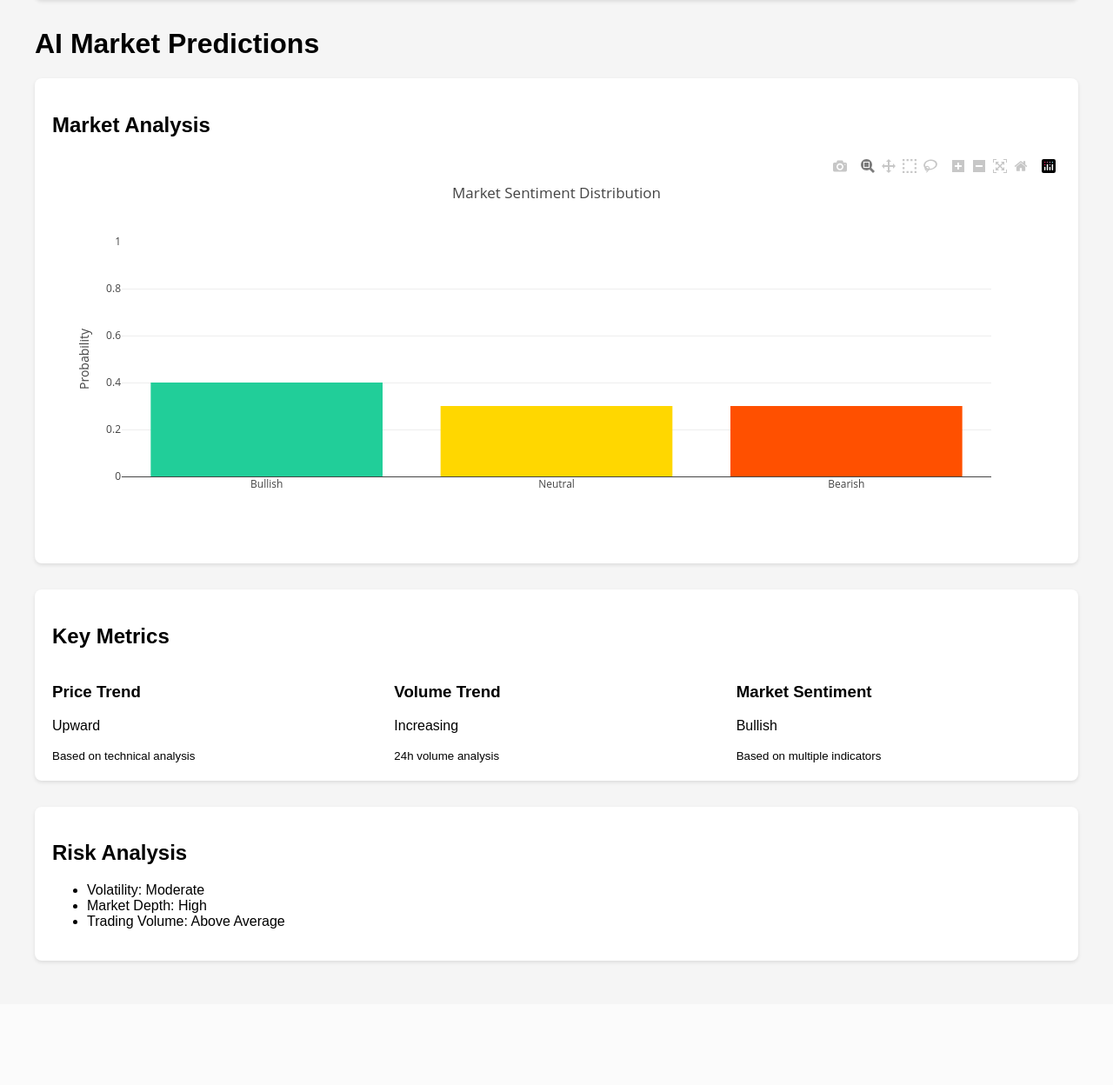
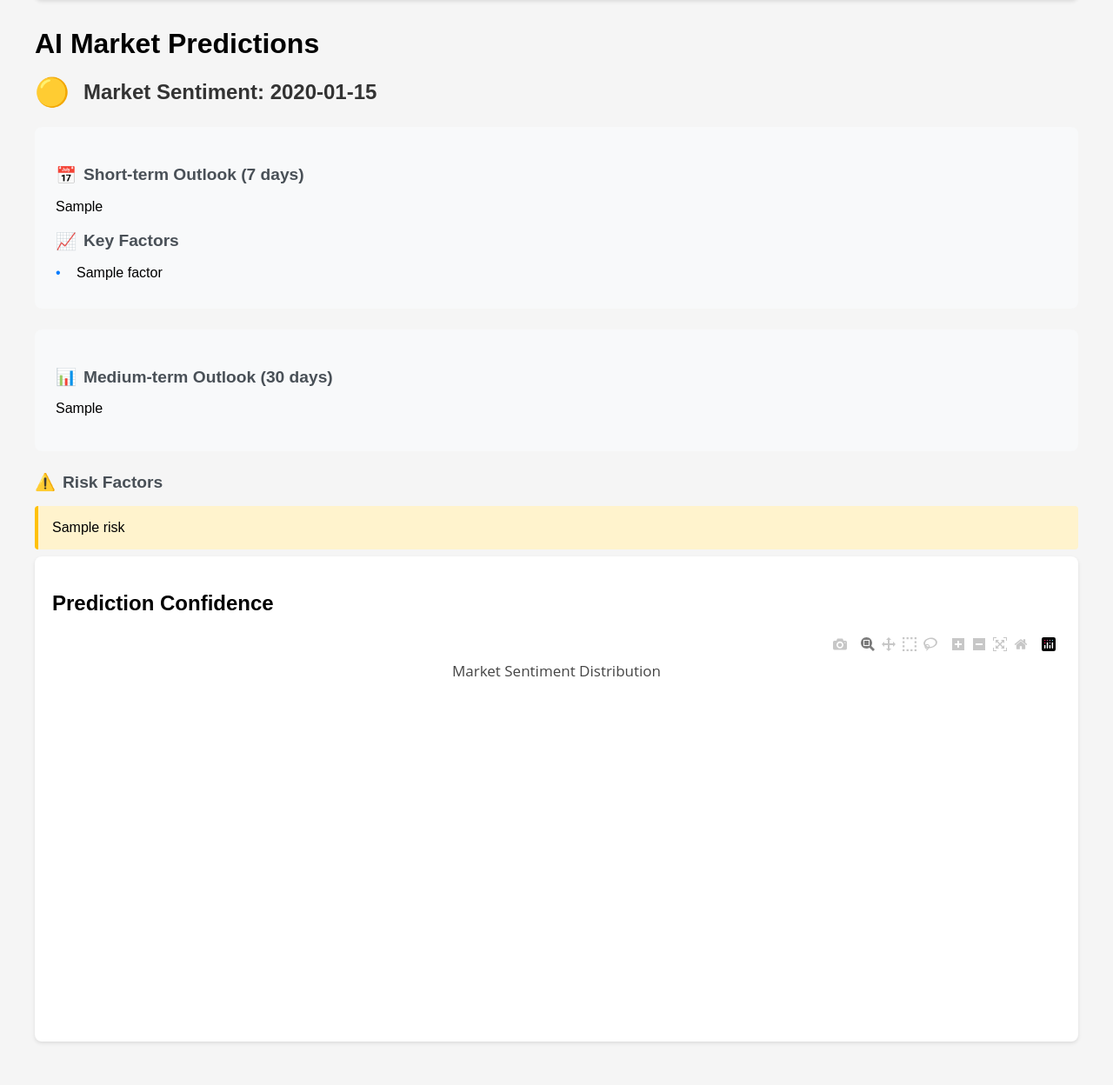
Before and after one commit to biserd/AI_Bitcoin_Analytics, a Flask app: template templates/predictions.html in a window 1280 px wide. Shown: the part 70-1318 px from the top of the page at 87% size. Before the commit the page ends 1178 px from the top, so only its background shows below. Run offline with Flask 3, Linux system fonts and the light colour scheme; the template is opened without the code that fills it: most values are stand-ins (such as "Sample title", 1, 10 or a date in 2020); some libraries are stand-ins or nearby versions.

Commit message:
Agent query: Could you check if the AI predictions page now shows the detailed market sentiment with the new styling, including the sentiment indicator, key factors, and risk analysis?
Enhance AI market predictions display with improved styling and detailed insights, including market sentiment, short-term/medium-term outlooks, key factors, and risk factors.

Screenshot: https://storage.googleapis.com/screenshot-production-us-central1/48b8fecd-3dcc-4201-9115-3311e56c56a3/63e0ef1c-1530-48d5-a490-39ca98a6161b.jpg

```diff
--- a/main.py
+++ b/main.py
@@ -12,8 +12,10 @@
     create_etf_comparison
 )
 from utils.sitemap import generate_sitemap, write_sitemap
+from utils.predictions import analyze_market_trends, generate_predictions # Fixed import path
 import logging
 import os
+import json
 
 # Configure logging
 logging.basicConfig(level=logging.INFO)
@@ -130,10 +132,21 @@
     try:
         historical_data = fetch_bitcoin_price()
         metrics_data = fetch_onchain_metrics()
-        return render_template('predictions.html',
-            historical_data=historical_data,
-            metrics_data=metrics_data
-        )
+
+        if not historical_data.empty and not metrics_data.empty:
+            # Generate market analysis
+            analysis = json.loads(analyze_market_trends(historical_data, metrics_data))
+            predictions = generate_predictions()
+
+            return render_template('predictions.html',
+                historical_data=historical_data,
+                metrics_data=metrics_data,
+                analysis=analysis,
+                predictions=predictions
+            )
+        else:
+            logger.warning("Missing data for predictions")
+            return render_template('predictions.html', error="Unable to fetch required data")
     except Exception as e:
         logger.error(f"Error in predictions: {str(e)}", exc_info=True)
         return render_template('predictions.html', error=str(e))
--- a/templates/predictions.html
+++ b/templates/predictions.html
@@ -5,6 +5,70 @@
 {% block meta_description %}Advanced Bitcoin price predictions and market analysis powered by artificial intelligence and machine learning{% endblock %}
 
 {% block meta_keywords %}bitcoin predictions, crypto forecast, AI trading analysis, market sentiment, price prediction{% endblock %}
+
+{% block additional_styles %}
+<style>
+    .sentiment-card {
+        background: white;
+        padding: 2rem;
+        border-radius: 12px;
+        margin-bottom: 2rem;
+        box-shadow: 0 4px 6px rgba(0,0,0,0.1);
+    }
+    .sentiment-header {
+        display: flex;
+        align-items: center;
+        gap: 1rem;
+        margin-bottom: 1.5rem;
+    }
+    .sentiment-indicator {
+        font-size: 2rem;
+        line-height: 1;
+    }
+    .sentiment-title {
+        font-size: 1.5rem;
+        margin: 0;
+        color: #333;
+    }
+    .outlook-section {
+        background: #f8f9fa;
+        padding: 1.5rem;
+        border-radius: 8px;
+        margin-bottom: 1.5rem;
+    }
+    .outlook-title {
+        font-size: 1.2rem;
+        color: #495057;
+        margin-bottom: 1rem;
+        display: flex;
+        align-items: center;
+        gap: 0.5rem;
+    }
+    .key-factors-list {
+        list-style: none;
+        padding: 0;
+        margin: 0;
+    }
+    .key-factors-list li {
+        margin-bottom: 0.5rem;
+        padding-left: 1.5rem;
+        position: relative;
+    }
+    .key-factors-list li::before {
+        content: "•";
+        color: #007bff;
+        position: absolute;
+        left: 0;
+    }
+    .risk-factor {
+        background: #fff3cd;
+        border-left: 4px solid #ffc107;
+        padding: 1rem;
+        margin-bottom: 0.5rem;
+        border-radius: 4px;
+    }
+</style>
+{% endblock %}
 
 {% block structured_data %}
 <script type="application/ld+json">
@@ -42,15 +106,61 @@
 <h1>AI Market Predictions</h1>
 
 {% if historical_data is not none and metrics_data is not none %}
+    <div class="sentiment-card">
+        <div class="sentiment-header">
+            <div class="sentiment-indicator">
+                {% if analysis.market_sentiment == 'bullish' %}🟢
+                {% elif analysis.market_sentiment == 'bearish' %}🔴
+                {% else %}🟡{% endif %}
+            </div>
+            <h2 class="sentiment-title">
+                Market Sentiment: {{ analysis.market_sentiment|title }}
+            </h2>
+        </div>
+
+        <div class="outlook-section">
+            <h3 class="outlook-title">
+                <span>📅</span> Short-term Outlook (7 days)
+            </h3>
+            <p>{{ analysis.short_term_outlook }}</p>
+
+            <h3 class="outlook-title">
+                <span>📈</span> Key Factors
+            </h3>
+            <ul class="key-factors-list">
+                {% for factor in analysis.key_factors %}
+                    <li>{{ factor }}</li>
+                {% endfor %}
+            </ul>
+        </div>
+
+        <div class="outlook-section">
+            <h3 class="outlook-title">
+                <span>📊</span> Medium-term Outlook (30 days)
+            </h3>
+            <p>{{ analysis.medium_term_outlook }}</p>
+        </div>
+
+        <div>
+            <h3 class="outlook-title">
+                <span>⚠️</span> Risk Factors
+            </h3>
+            {% for risk in analysis.risk_factors %}
+                <div class="risk-factor">{{ risk }}</div>
+            {% endfor %}
+        </div>
+    </div>
+
     <div class="chart-container">
-        <h2>Market Analysis</h2>
+        <h2>Prediction Confidence</h2>
         <div id="prediction_chart"></div>
 
         <script>
-            // Create sentiment analysis visualization
             var trace = {
                 x: ['Bullish', 'Neutral', 'Bearish'],
-                y: [0.4, 0.3, 0.3], // Example probabilities
+                y: [{{ analysis.confidence_scores.bullish }},
+                    {{ analysis.confidence_scores.neutral }},
+                    {{ analysis.confidence_scores.bearish }}],
                 type: 'bar',
                 marker: {
                     color: ['#21CE99', '#FFD700', '#FF5000']
@@ -60,7 +170,7 @@
             var layout = {
                 title: 'Market Sentiment Distribution',
                 yaxis: {
-                    title: 'Probability',
+                    title: 'Confidence Score',
                     range: [0, 1]
                 },
                 paper_bgcolor: 'white',
@@ -70,36 +180,6 @@
             Plotly.newPlot('prediction_chart', [trace], layout);
         </script>
     </div>
-
-    <div class="chart-container">
-        <h2>Key Metrics</h2>
-        <div style="display: grid; grid-template-columns: repeat(3, 1fr); gap: 20px;">
-            <div class="metric-card">
-                <h3>Price Trend</h3>
-                <p>Upward</p>
-                <small>Based on technical analysis</small>
-            </div>
-            <div class="metric-card">
-                <h3>Volume Trend</h3>
-                <p>Increasing</p>
-                <small>24h volume analysis</small>
-            </div>
-            <div class="metric-card">
-                <h3>Market Sentiment</h3>
-                <p>Bullish</p>
-                <small>Based on multiple indicators</small>
-            </div>
-        </div>
-    </div>
-
-    <div class="chart-container">
-        <h2>Risk Analysis</h2>
-        <ul>
-            <li>Volatility: Moderate</li>
-            <li>Market Depth: High</li>
-            <li>Trading Volume: Above Average</li>
-        </ul>
-    </div>
 {% else %}
     <div class="error">Unable to fetch required data for market predictions.</div>
 {% endif %}
```
Also changed, not shown: utils/predictions.py (+25 -28 lines).
